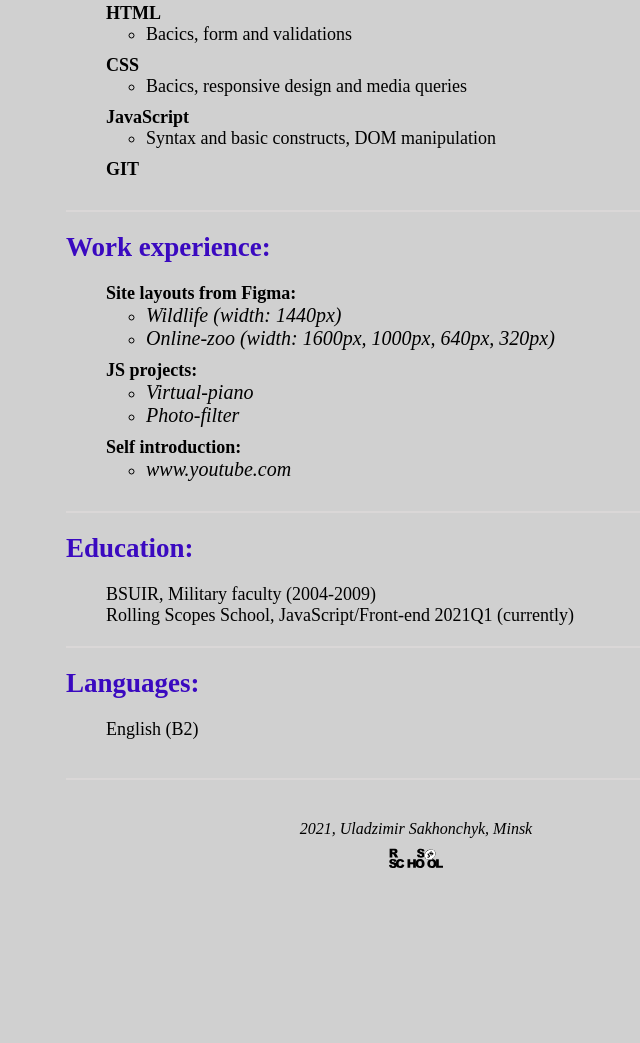
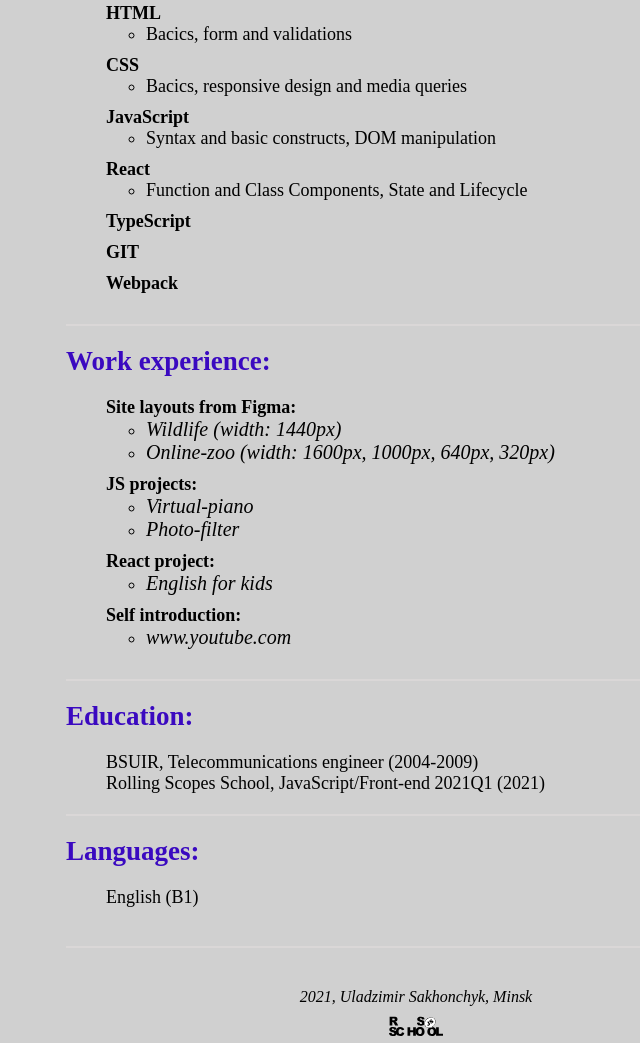
Before and after one commit to Uladzimir86/rsschool-cv, a plain HTML site: page index.html in a window 1280 px wide. Shown: the part 769-1812 px from the top of the page, without its empty margins (224-864 px from the left). Before the commit the page ends 1661 px from the top, so only its background shows below. Drawn offline with Linux system fonts and the light colour scheme.

Commit message:
add link to EFK

```diff
--- a/index.html
+++ b/index.html
@@ -51,7 +51,14 @@
                   <li>Syntax and basic constructs, DOM manipulation</li>
                 </ul>
               </li>
+              <li class="section__item">React
+                <ul class="section__nested-list">
+                  <li>Function and Class Components, State and Lifecycle</li>
+                </ul>
+              </li>
+              <li class="section__item">TypeScript</li>
               <li class="section__item">GIT</li>
+              <li class="section__item">Webpack</li>
             </ul>
         </section>
         <section class="section">
@@ -70,6 +77,11 @@
                   <li><a href="https://rolling-scopes-school.github.io/uladzimir86-JSFE2021Q1/photo-filter" class="link" target="_blank">Photo-filter</a></li>
                 </ul>
               </li>
+              <li class="section__item">React project:
+                <ul class="section__nested-list">
+                  <li><a href="https://english-for-kids-by-uladzimir.netlify.app" class="link" target="_blank">English for kids</a></li>
+                </ul>
+              </li>
               <li class="section__item">Self introduction:
                 <ul class="section__nested-list">
                   <li><a href="https://www.youtube.com/watch?v=D6Oojc6HAlM" class="link" target="_blank">www.youtube.com</a></li>
@@ -80,13 +92,13 @@
         <section class="section">
           <h2>Education:</h2>
           <ul class="section__list">
-            <li>BSUIR, Military faculty (2004-2009)</li>
-            <li>Rolling Scopes School, JavaScript/Front-end 2021Q1 (currently)</li>
+            <li>BSUIR, Telecommunications engineer (2004-2009)</li>
+            <li>Rolling Scopes School, JavaScript/Front-end 2021Q1 (2021)</li>
           </ul>
         </section>
         <section class="section">
           <h2>Languages:</h2>
-          <p>English (B2)</p>
+          <p>English (B1)</p>
         </section>
       </div>
     </main>
```
Also changed, not shown: avatar.png (deleted), icon.svg (deleted).
